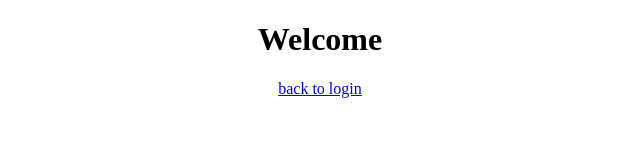
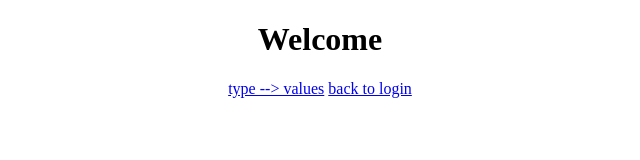
Before and after one commit to kalyan-3214/HTML, a plain HTML site: page Day-11/home.html in a window 1280 px wide. Shown: the whole page, without its empty margins (320-960 px from the left). Drawn offline with Linux system fonts and the light colour scheme.

Commit message:
Add files via upload

```diff
--- a/Day-11/home.html
+++ b/Day-11/home.html
@@ -7,6 +7,7 @@
 </head>
 <body>
     <center><h1>Welcome</h1>
+        <a href="./type.html">type --> values</a>
     <a href="./index.html">back to login</a>
     </center>
 
```
